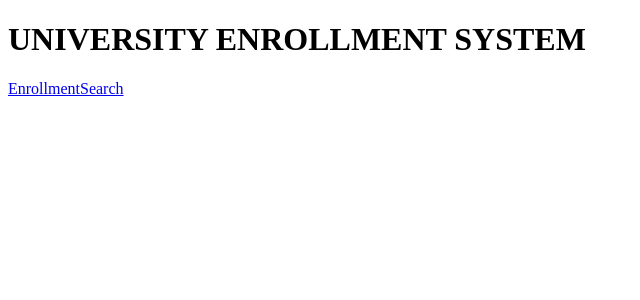
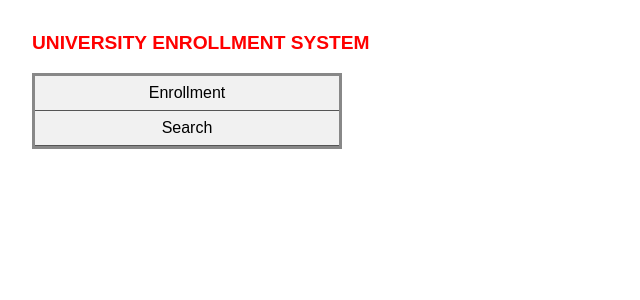
Before and after one commit to hennythehen/c380-g4, an Angular app: page / in a window 1280 px wide. Shown: the top 300 px of the page, without its empty margins (0-640 px from the left). Built offline with nearby package versions, Linux system fonts and the light colour scheme.

Commit message:
added menu

```diff
--- /dev/null
+++ b/src/app/app.component.css
@@ -0,0 +1,36 @@
+h1 {
+  font-size: 1.2em;
+  color: red;
+  margin-bottom: 1em;
+}
+h2 {
+  font-size: 2em;
+  margin-top: 0;
+  padding-top: 0;
+}
+ul {
+  list-style-type: none;
+  text-align:center;
+  border: solid;
+  margin: 0;
+  margin-bottom: 1em;
+  padding: 0;
+  width: 25%;
+  background-color: #f1f1f1;
+  height: 25%;
+}
+li a {
+  display: block;
+  color: #000;
+  padding: 8px 16px;
+  border-bottom: 1px solid #555;
+  text-decoration: none;
+}
+li a:hover {
+  background-color: red;
+  color: white;
+}
+.active {
+  background-color: #4CAF50;
+  color: white;
+}
--- a/src/app/app.component.ts
+++ b/src/app/app.component.ts
@@ -5,12 +5,13 @@ import { CourseService } from './course.service';
   selector: 'app-root',
   template: `
     <h1>{{name}}</h1>
-    <nav>
-      <a routerLink ="/app-enrollment-view">Enrollment</a>
-      <a routerLink ="/app-search-view">Search</a>
-    </nav>
+    <ul>
+      <li><a routerLink ="/app-enrollment-view">Enrollment</a></li>
+      <li><a routerLink ="/app-search-view">Search</a></li>
+    </ul>
     <router-outlet></router-outlet>
   `,
-  providers: [CourseService]
+  providers: [CourseService],
+  styleUrls: ['./app.component.css']
 })
 export class AppComponent  { name = 'UNIVERSITY ENROLLMENT SYSTEM'; }
--- a/src/index.html
+++ b/src/index.html
@@ -5,6 +5,7 @@
   <title>EnrollmentSystem</title>
   <base href="/">
 
+  <link rel="stylesheet" href="styles.css">
 
   <meta name="viewport" content="width=device-width, initial-scale=1">
   <link rel="icon" type="image/x-icon" href="favicon.ico">
--- a/src/styles.css
+++ b/src/styles.css
@@ -1 +1,25 @@
 /* You can add global styles to this file, and also import other style files */
+/* Master Styles */
+h1 {
+  color: #369;
+  font-family: Arial, Helvetica, sans-serif;
+  font-size: 250%;
+}
+h2, h3 {
+  color: #444;
+  font-family: Arial, Helvetica, sans-serif;
+  font-weight: lighter;
+}
+body {
+  margin: 2em;
+}
+body, input[text], button {
+  color: #888;
+  font-family: Cambria, Georgia;
+}
+
+/* . . . */
+/* everywhere else */
+* {
+  font-family: Arial, Helvetica, sans-serif;
+}
```
